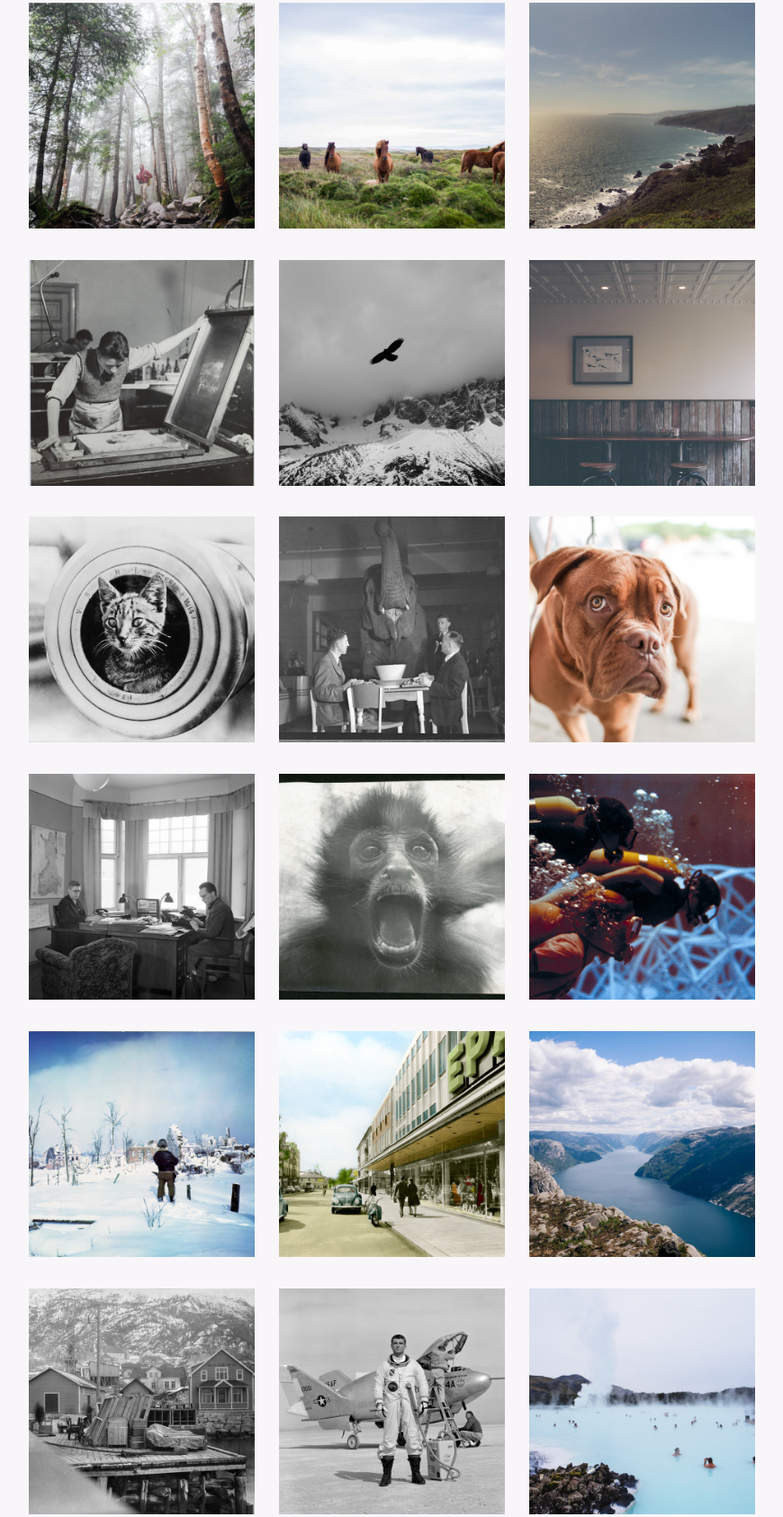
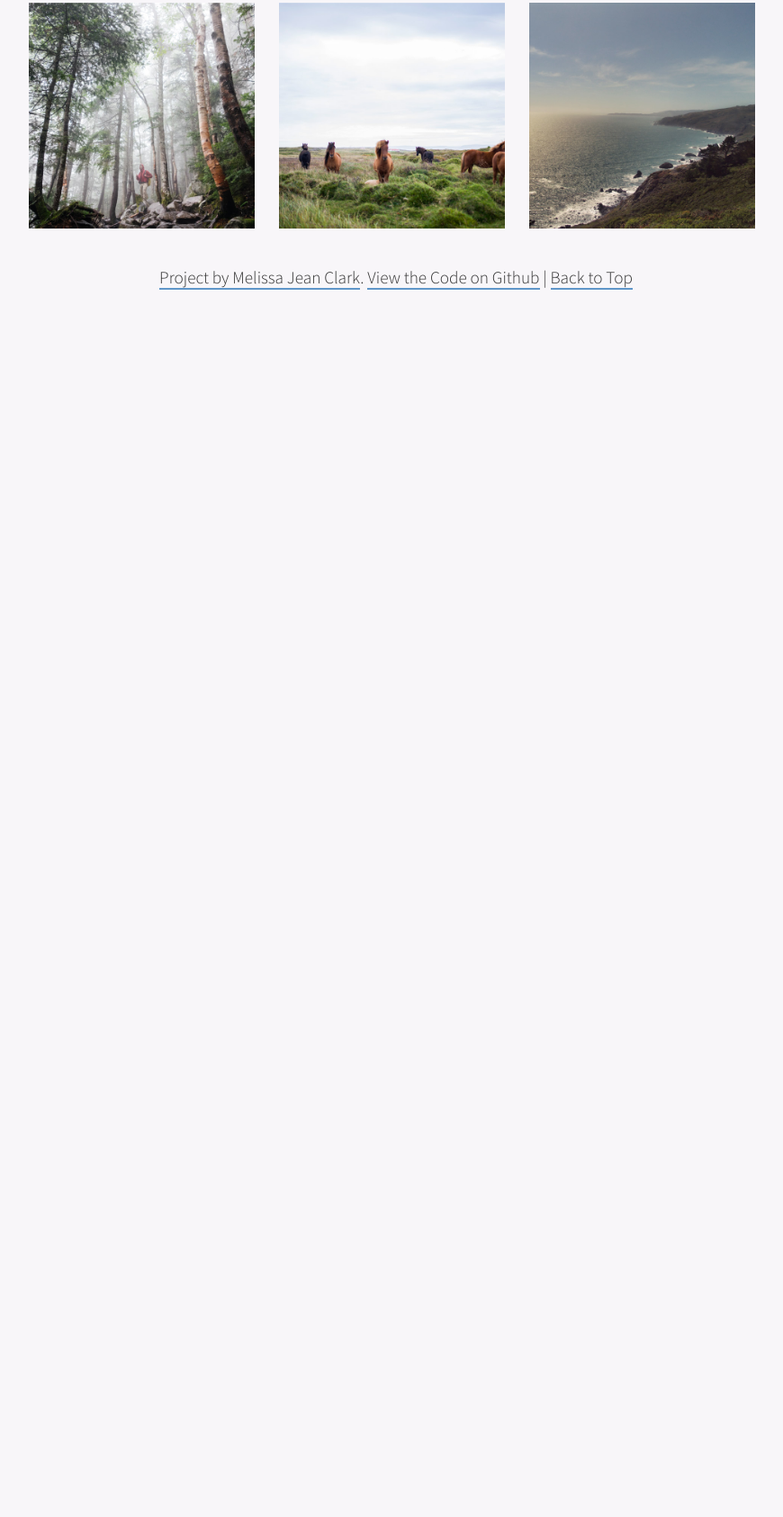
Before and after one commit to melissajclark/content-filtering, a website: page index.html in a window 1280 px wide. Shown: the part 1786-3472 px from the top of the page at 90% size, without its empty margins (200-1070 px from the left). After the commit the page ends 2167 px from the top, so only its background shows below. Drawn offline with nearby package versions, Linux system fonts and the light colour scheme.

Commit message:
deleted a bunch of items - just testing javascript on message for hidden items

```diff
--- a/index.html
+++ b/index.html
@@ -135,102 +135,6 @@
 			<img src="assets/images/colour-water-landscape.jpg" alt="image looking at sea from mountain">
 		</div><!-- / .filterableItem -->
 
-		<div class="filterableItem" data-source="New Old Stock" data-details="black and white" data-subject="people">
-			<img src="assets/images/BW-litho-class.jpg" alt="old picture of man at lithography class">
-		</div><!-- / .filterableItem -->
-
-		<div class="filterableItem" data-source="Unsplash" data-details="black and white" data-subject="landscape">
-			<img src="assets/images/BW-winter-scene.jpg" alt="black and white winter scene with eagle flying">
-		</div><!-- / .filterableItem -->
-
-		<div class="filterableItem" data-source="Unsplash" data-details="colour" data-subject="travel">
-			<img src="assets/images/colour-restaurant.jpg" alt="colour scene of restaurant">
-		</div><!-- / .filterableItem -->
-
-		<div class="filterableItem" data-source="New Old Stock" data-details="black and white" data-subject="animals">
-			<img src="assets/images/BW-cat.jpg" alt="old black and white photo of cat">
-		</div><!-- / .filterableItem -->
-
-		<div class="filterableItem" data-source="New Old Stock" data-details="black and white" data-subject="animals">
-			<img src="assets/images/BW-men-elephant.jpg" alt="old picture of men eating with elephant in background">
-		</div><!-- / .filterableItem -->
-
-		<div class="filterableItem" data-source="Gratisography" data-details="colour" data-subject="animals">
-			<img src="assets/images/colour-dog.jpg" alt="image of dog, portrait style">
-		</div><!-- / .filterableItem -->
-
-		<div class="filterableItem" data-source="New Old Stock" data-details="black and white" data-subject="people">
-			<img src="assets/images/BW-propaganda.jpg" alt="old picture of people chattinga">
-		</div><!-- / .filterableItem -->
-
-		<div class="filterableItem" data-source="New Old Stock" data-details="black and white" data-subject="animals">
-			<img src="assets/images/BW-monkey.jpg" alt="old picture of monkey">
-		</div><!-- / .filterableItem -->
-
-		<div class="filterableItem" data-source="New Old Stock" data-details="colour" data-subject="people">
-			<img src="assets/images/colour-women-scubadivers.jpg" alt="old picture of scientists scubadiving">
-		</div><!-- / .filterableItem -->
-
-		<div class="filterableItem" data-source="New Old Stock" data-details="colour" data-subject="landscape">
-			<img src="assets/images/colour-winter.jpg" alt="old picture of winter scene">
-		</div><!-- / .filterableItem -->
-
-		<div class="filterableItem" data-source="New Old Stock" data-details="colour" data-subject="travel">
-			<img src="assets/images/colour-sweden.jpg" alt="old street scene in sweden">
-		</div><!-- / .filterableItem -->
-
-		<div class="filterableItem" data-source="Unsplash" data-details="colour" data-subject="landscape">
-			<img src="assets/images/colour-mountains-water.jpg" alt="colour scene of mountains and water">
-		</div><!-- / .filterableItem -->
-
-		<div class="filterableItem" data-source="New Old Stock" data-details="black and white" data-subject="landscape">
-			<img src="assets/images/BW-landscape.jpg" alt="black and white image of marina">
-		</div><!-- / .filterableItem -->
-
-		<div class="filterableItem" data-source="New Old Stock" data-details="black and white" data-subject="travel">
-			<img src="assets/images/BW-astronaut.jpg" alt="black and white image of astronaut">
-		</div><!-- / .filterableItem -->
-
-		<div class="filterableItem" data-source="Unsplash" data-details="colour" data-subject="travel">
-			<img src="assets/images/colour-hotsprings.jpg" alt="people in hotsprings">
-		</div><!-- / .filterableItem -->
-
-		<div class="filterableItem" data-source="New Old Stock" data-details="colour" data-subject="people">
-			<img src="assets/images/colour-old-man.jpg" alt="old man">
-		</div><!-- / .filterableItem -->
-
-		<div class="filterableItem" data-source="Unsplash" data-details="black and white" data-subject="animals">
-			<img src="assets/images/BW-tiger.jpg" alt="black and white image of tiger">
-		</div><!-- / .filterableItem -->
-
-		<div class="filterableItem" data-source="Unsplash" data-details="black and white" data-subject="people">
-			<img src="assets/images/BW-people.jpg" alt="black and white image of people on boardwalk - view from above">
-		</div><!-- / .filterableItem -->
-
-		<div class="filterableItem" data-source="New Old Stock" data-details="black and white" data-subject="people">
-			<img src="assets/images/BW-old-men-horses.jpg" alt="black and white image of people and horses">
-		</div><!-- / .filterableItem -->
-
-		<div class="filterableItem" data-source="Gratisography" data-details="black and white" data-subject="travel">
-			<img src="assets/images/BW-bridge-two.jpg" alt="black and white image of bridge">
-		</div><!-- / .filterableItem -->
-
-		<div class="filterableItem" data-source="Gratisography" data-details="black and white" data-subject="people">
-			<img src="assets/images/BW-girl-on-bench.jpg" alt="black and white image of girl sitting on bench">
-		</div><!-- / .filterableItem -->
-
-		<div class="filterableItem" data-source="Gratisography" data-details="colour" data-subject="travel">
-			<img src="assets/images/colour-gallery.jpg" alt="black and white image of girl viewing artwork at gallery">
-		</div><!-- / .filterableItem -->
-
-		<div class="filterableItem" data-source="New Old Stock" data-details="black and white" data-subject="people">
-			<img src="assets/images/BW-bearded-man.jpg" alt="black and white image of old man with beard">
-		</div><!-- / .filterableItem -->
-
-		<div class="filterableItem" data-source="Gratisography" data-details="black and white" data-subject="animals">
-			<img src="assets/images/BW-cat-new.jpg" alt="black and white image of cat">
-		</div><!-- / .filterableItem -->
-
 	</div><!-- / .container  (filterable content) -->
 
 </main><!-- / main -->
```
